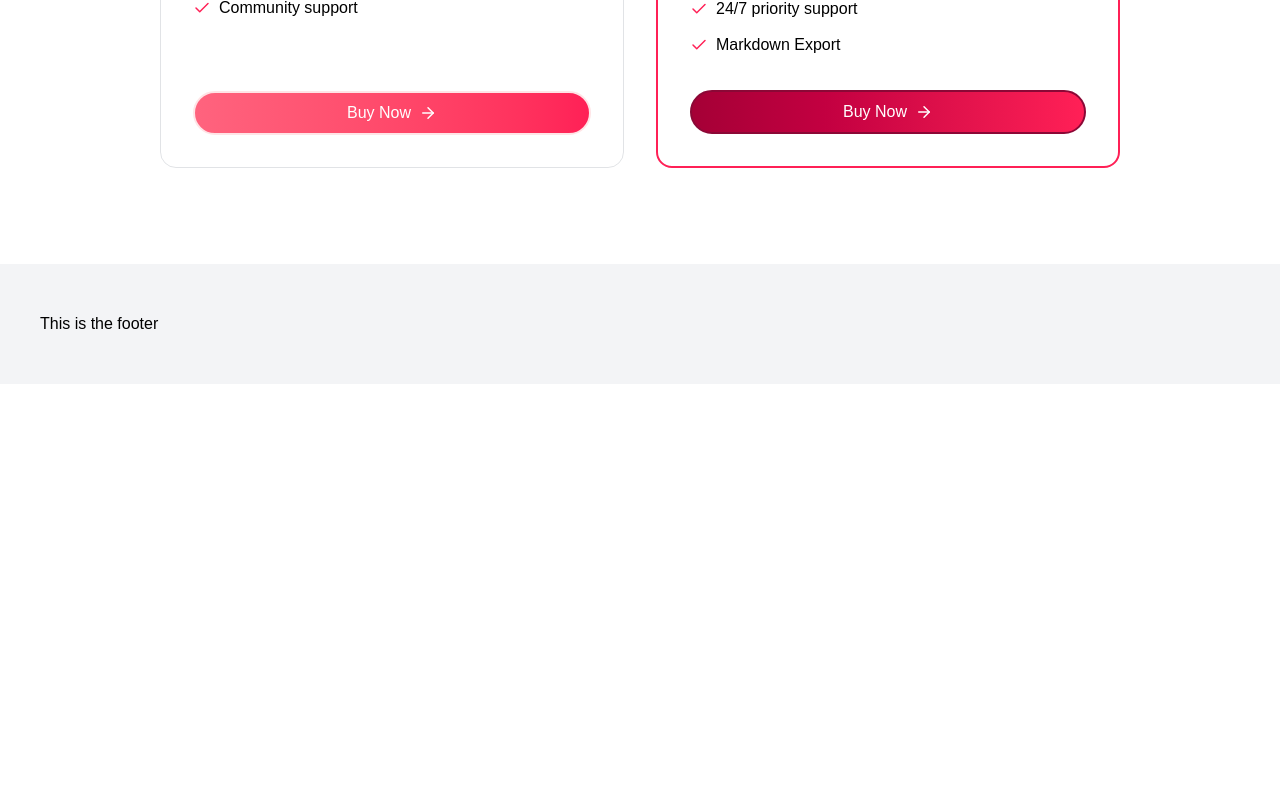
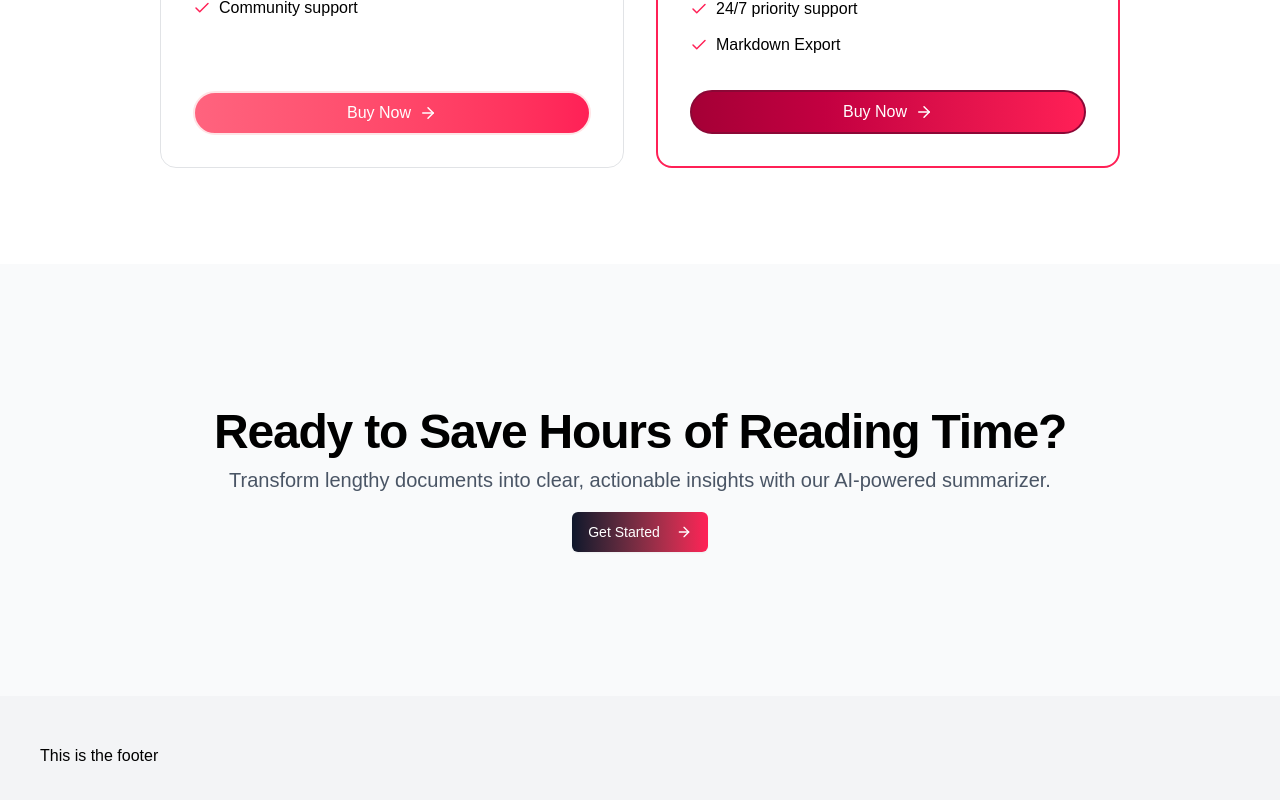
Before and after one commit to sidhantrajput1/Sommaire, a Next.js app: page / in a window 1280 px wide. Shown: the part 2047-2847 px from the top of the page. Before the commit the page ends 2431 px from the top, so only its background shows below. Built offline with nearby package versions, Linux system fonts and the light colour scheme.

Commit message:
Landing Page partialy done

```diff
--- a/app/page.tsx
+++ b/app/page.tsx
@@ -1,4 +1,5 @@
 import BgGradient from "@/components/common/bg-gradient";
+import CTASection from "@/components/home/cta-section";
 import DemoSection from "@/components/home/demo-section";
 import HeroSection from "@/components/home/hero-section";
 import HowItWorksSection from "@/components/home/how-it-works-section";
@@ -13,9 +14,9 @@
         <DemoSection />
         <HowItWorksSection />
         <PricingSection />
+        <CTASection />
       </div>
       {/* <DemoSection /> */}
-      {/* <CTASection /> */}
     </div>
   );
 }
--- /dev/null
+++ b/components/home/cta-section.tsx
@@ -0,0 +1,44 @@
+import Link from "next/link";
+import { Button } from "../ui/button";
+import { ArrowRight } from "lucide-react";
+
+export default function CTASection() {
+  return (
+    <section className="bg-gray-50 py-12">
+      <div className="py-12 lg:py-24 max-w-5xl mx-auto px-4 sm:px-6 lg:px-8">
+        <div className="flex flex-col items-center justify-center space-y-4 text-center">
+          {/* Text Section */}
+          <div className="space-y-2">
+            <h2 className="text-3xl font-bold tracking-tight md:text-5xl sm:text-4xl">
+              Ready to Save Hours of Reading Time?
+            </h2>
+            <p className="mx-auto text-gray-600 max-w-[700] md:text-xl/relaxed lg:text-base/relaxed xl:text-xl/relaxed dark:text-gray-400">
+              Transform lengthy documents into clear, actionable insights with
+              our AI-powered summarizer.
+            </p>
+          </div>
+
+          {/* CTA Button */}
+          <div className="flex flex-col gap-2 min-[400px]:flex-row justify-center">
+            <div>
+              <Button
+                size="lg"
+                variant="default"
+                className="w-full min-[400px]:w-auto bg-gradient-to-r from-slate-900 to-rose-500 hover:from-rose-500 hover:to-slate-900 hover:text-white text-white hover:transition-all duration-300"
+                asChild
+              >
+                <Link
+                  href="/#pricing"
+                  className="flex items-center justify-center"
+                >
+                  Get Started
+                  <ArrowRight className="ml-2 h-4 w-4 animate-pulse" />
+                </Link>
+              </Button>
+            </div>
+          </div>
+        </div>
+      </div>
+    </section>
+  );
+}
```
